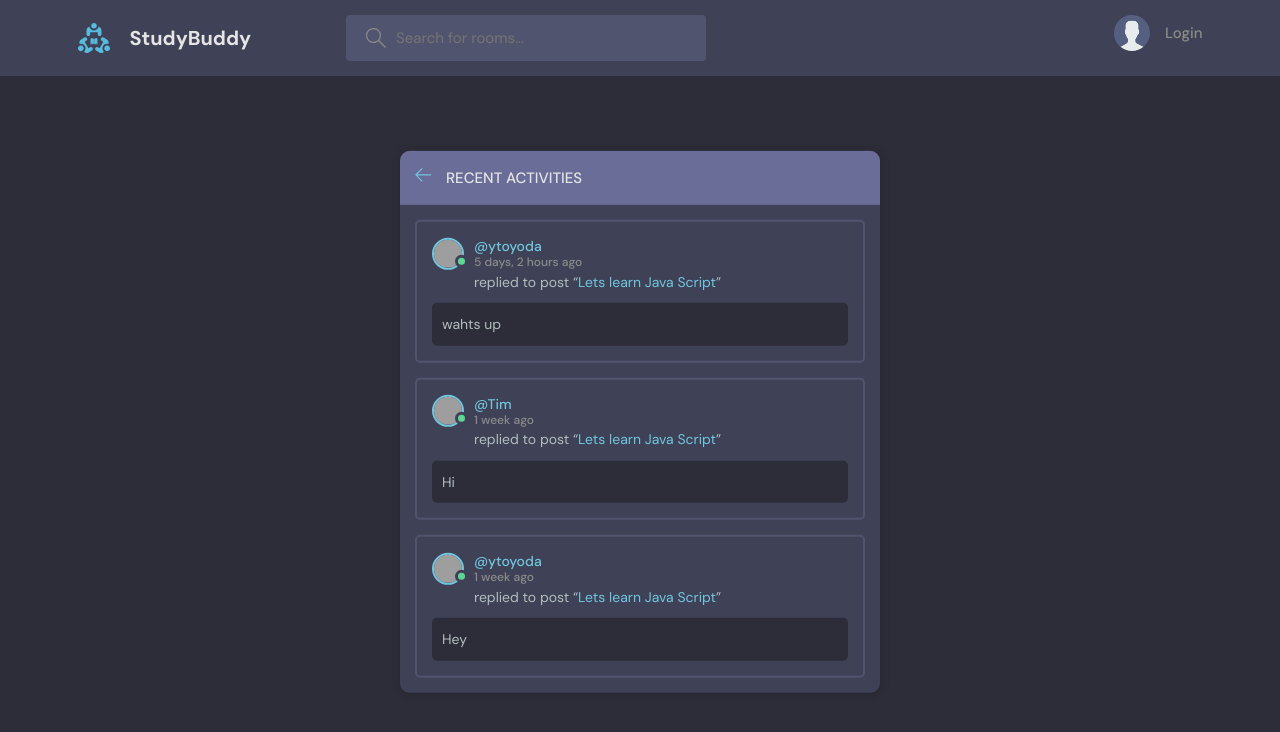
After one commit to YodaRoshi/discord-clone-project, a Django app: page /activity/ in a window 1280 px wide. The commit adds this page. Shown: the top 732 px of the page. Run offline with Django 4.2, Linux system fonts and the light colour scheme; data comes from the database, SQL or seed files in the repository; both versions use the stored data as it was after the commit; grey boxes are pictures that could not be loaded.

Commit message:
complette

```diff
--- /dev/null
+++ b/studybud/base/templates/base/activity.html
@@ -0,0 +1,57 @@
+{% extends 'main.html' %}
+{% block content %}
+<main class="layout">
+  <div class="container">
+    <div class="layout__box">
+      <div class="layout__boxHeader">
+        <div class="layout__boxTitle">
+          <a href="{% url 'base:home' %}">
+            <svg version="1.1" xmlns="http://www.w3.org/2000/svg" width="32" height="32" viewBox="0 0 32 32">
+              <title>arrow-left</title>
+              <path
+                d="M13.723 2.286l-13.723 13.714 13.719 13.714 1.616-1.611-10.96-10.96h27.625v-2.286h-27.625l10.965-10.965-1.616-1.607z">
+              </path>
+            </svg>
+          </a>
+          <h3>Recent Activities</h3>
+        </div>
+      </div>
+      {% for message in room_messages %}
+      <div class="activities__box">
+        <div class="activities__boxHeader roomListRoom__header">
+          <a href="{% url 'base:user-profile' message.user.id %}" class="roomListRoom__author">
+            <div class="avatar avatar--small active">
+              <img src="https://randomuser.me/api/portraits/men/13.jpg" />
+            </div>
+            <p>
+              @{{message.user}}
+              <span>{{message.created|timesince}} ago</span>
+            </p>
+          </a>
+          {% if request.user == message.user %}
+          <div class="roomListRoom__actions">
+            <a href="{% url 'base:delete-message' message.id %}">
+              <svg version="1.1" xmlns="http://www.w3.org/2000/svg" width="32" height="32" viewBox="0 0 32 32">
+                <title>remove</title>
+                <path
+                  d="M27.314 6.019l-1.333-1.333-9.98 9.981-9.981-9.981-1.333 1.333 9.981 9.981-9.981 9.98 1.333 1.333 9.981-9.98 9.98 9.98 1.333-1.333-9.98-9.98 9.98-9.981z">
+                </path>
+              </svg>
+            </a>
+          </div>
+          {% endif %}
+        </div>
+        <div class="activities__boxContent">
+          <p>replied to post “<a href="{% url 'base:room' message.room.id %}">{{message.room}}</a>”</p>
+          <div class="activities__boxRoomContent">
+            {{message.body}}
+          </div>
+        </div>
+      </div>
+      {% endfor %}
+    </div>
+  </div>
+</main>
+
+<script src="script.js"></script>
+{% endblock %}
--- a/studybud/base/templates/base/topic_component.html
+++ b/studybud/base/templates/base/topic_component.html
@@ -13,7 +13,7 @@
         </li>
         {% endfor %}
     </ul>
-    <a class="btn btn--link" href="topics.html">
+    <a class="btn btn--link" href="{% url 'base:topics' %}">
         More
         <svg version="1.1" xmlns="http://www.w3.org/2000/svg" width="32" height="32" viewBox="0 0 32 32">
             <title>chevron-down</title>
--- a/studybud/base/urls.py
+++ b/studybud/base/urls.py
@@ -15,7 +15,8 @@ urlpatterns = [
     path('delete-room/<str:pk>', views.deleteRoom, name="delete-room"),
     path('delete-message/<str:pk>', views.deleteMessage, name="delete-message"),
 
-    path('update-user/', views.updateUser, name="update-user")
-
+    path('update-user/', views.updateUser, name="update-user"),
+    path('topics/', views.topicsPage, name="topics"),
+    path('activity/', views.activitiesPage, name="activity")
 
 ]
--- a/studybud/base/views.py
+++ b/studybud/base/views.py
@@ -7,7 +7,7 @@ from django.contrib import messages
 from django.contrib.auth import authenticate, login, logout
 from django.contrib.auth.forms import UserCreationForm
 from .models import Room, Topic, Message
-from .forms import RoomForm,UserForm
+from .forms import RoomForm, UserForm
 # Create your views here.
 # rooms = [
 #     {'id': 1, "name": "lets learn python!"},
@@ -77,7 +77,7 @@ def home(request):
         Q(description__icontains=q)
     )
 
-    topics = Topic.objects.all()
+    topics = Topic.objects.all()[0:5]
     room_messages = Message.objects.filter(Q(room__topic__name__icontains=q))
 
     context = {'rooms': rooms, 'topics': topics,
@@ -119,7 +119,7 @@ def createRoom(request):
     form = RoomForm()
     topics = Topic.objects.all()
     if request.method == 'POST':
-        topic_name  = request.POST.get('topic')
+        topic_name = request.POST.get('topic')
         topic, created = Topic.objects.get_or_create(name=topic_name)
 
         Room.objects.create(
@@ -128,14 +128,9 @@ def createRoom(request):
             name=request.POST.get('name'),
             description=request.POST.get('description')
         )
-        # form = RoomForm(request.POST)
-        # if form.is_valid():
-        #     room = form.save(commit=False)
-        #     room.host = request.user
-        #     room.save()
         return redirect('base:home')
 
-    context = {'form': form, 'topics':topics}
+    context = {'form': form, 'topics': topics}
     return render(request, 'base/room_form.html', context)
 
 
@@ -149,7 +144,7 @@ def updateRoom(request, pk):
         return HttpResponse('You are not allowed here')
 
     if request.method == 'POST':
-        topic_name  = request.POST.get('topic')
+        topic_name = request.POST.get('topic')
         topic, created = Topic.objects.get_or_create(name=topic_name)
 
         room.name = request.POST.get('name')
@@ -159,9 +154,7 @@ def updateRoom(request, pk):
 
         return redirect('base:home')
 
-
-
-    context = {'form': form, 'topics':topics, 'room':room}
+    context = {'form': form, 'topics': topics, 'room': room}
     return render(request, 'base/room_form.html', context)
 
 
@@ -190,6 +183,7 @@ def deleteMessage(request, pk):
         return redirect('base:home')
     return render(request, 'base/delete.html', {'obj': message})
 
+
 @login_required(login_url='base:login')
 def updateUser(request):
     user = request.user
@@ -200,6 +194,15 @@ def updateUser(request):
             form.save()
             return redirect('base:user-profile', pk=user.id)
 
-
     context = {'form': form}
     return render(request, 'base/update-user.html', context)
+
+
+def topicsPage(request):
+    q = request.GET.get('q') if request.GET.get('q') != None else ''
+    topics = Topic.objects.filter(name__icontains=q)
+    return render(request, 'base/topics.html',{'topics':topics})
+
+def activitiesPage(request):
+    room_messages = Message.objects.all()
+    return render(request,'base/activity.html', {'room_messages':room_messages})
```
Also changed, not shown: studybud/base/templates/base/home.html (+4 -4 lines), studybud/base/templates/base/topics.html (added, +52 -0 lines), studybud/db.sqlite3.
